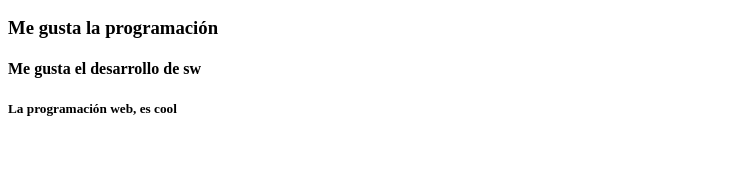
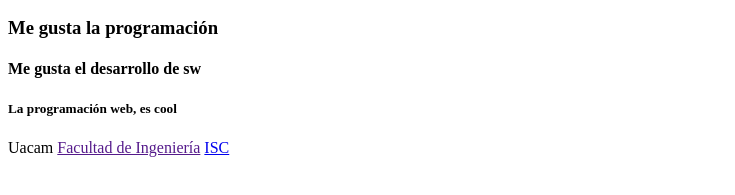
Before and after one commit to edcaamal/csb-tw6se, a website: page index.html in a window 1280 px wide. Shown: the part 395-590 px from the top of the page, without its empty margins (0-735 px from the left). Drawn offline with Linux system fonts and the light colour scheme.

Commit message:
Deployment from Codesandbox.

```diff
--- a/index.html
+++ b/index.html
@@ -19,5 +19,8 @@
     <h3>Me gusta la programación</h3>
     <h4>Me gusta el desarrollo de sw</h4>
     <h5>La programación web, es cool</h5>
+    <a>Uacam</a>
+    <a href="">Facultad de Ingeniería</a>
+    <a href="https://www.uacam.mx/">ISC</a>
   </body>
 </html>
```
